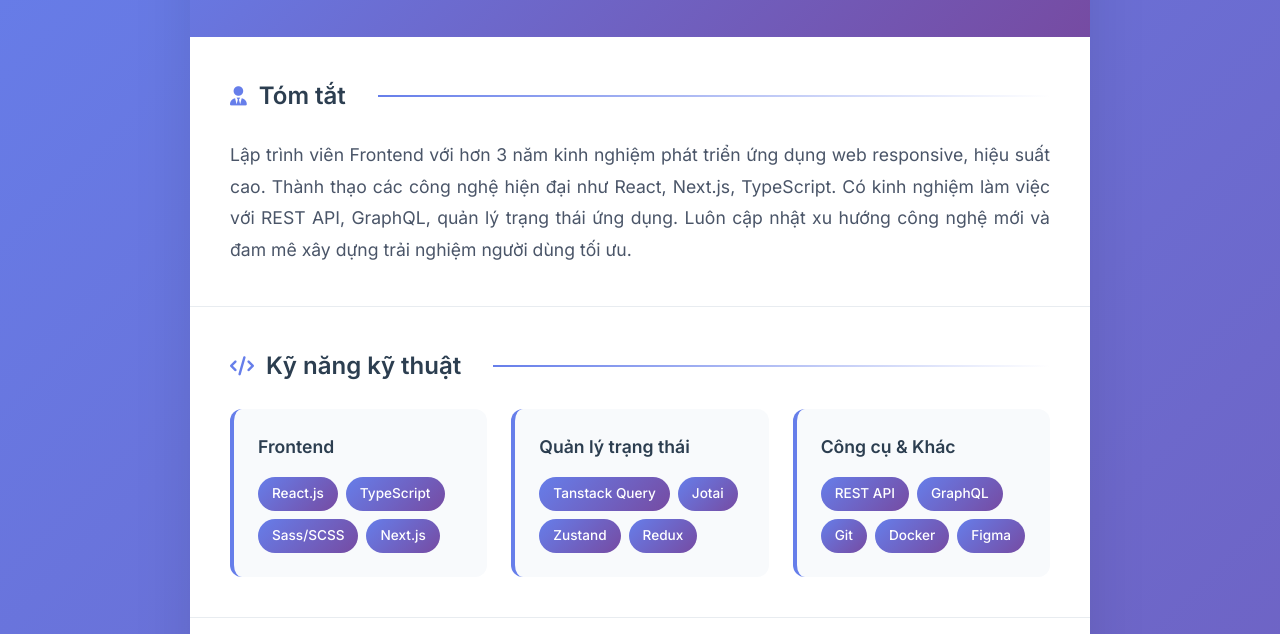
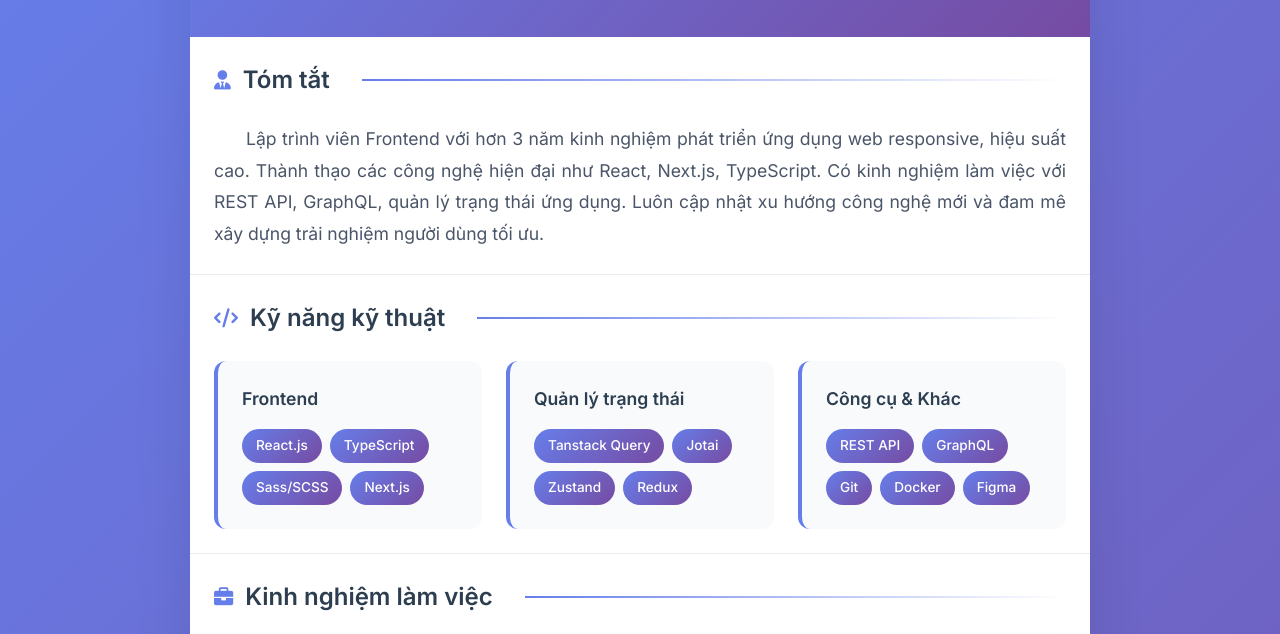
Before and after one commit to NgQuBao/cv-fe, a plain HTML site: page index.html in a window 1280 px wide. Shown: the part 166-800 px from the top of the page. Drawn offline with Linux system fonts and the light colour scheme.

Commit message:
Adjust section padding and add text indentation for improved layout in index.html

```diff
--- a/index.html
+++ b/index.html
@@ -121,7 +121,7 @@
 
       /* Section Styles */
       .section {
-        padding: 40px;
+        padding: 24px;
         border-bottom: 1px solid #e8ecf0;
       }
 
@@ -158,6 +158,7 @@
         line-height: 1.8;
         color: #4a5568;
         text-align: justify;
+        text-indent: 32px;
       }
 
       /* Skills Styles */
```
